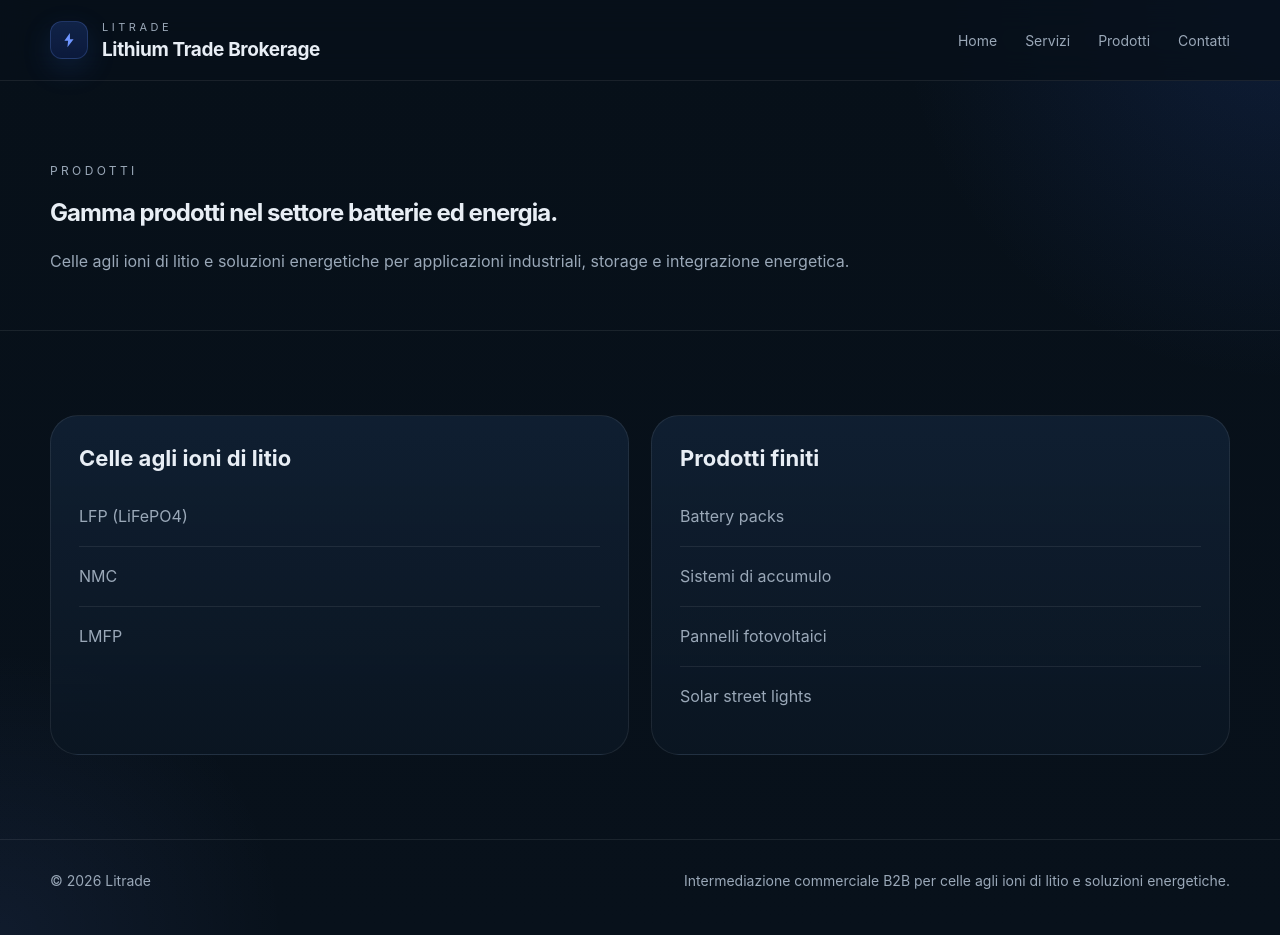
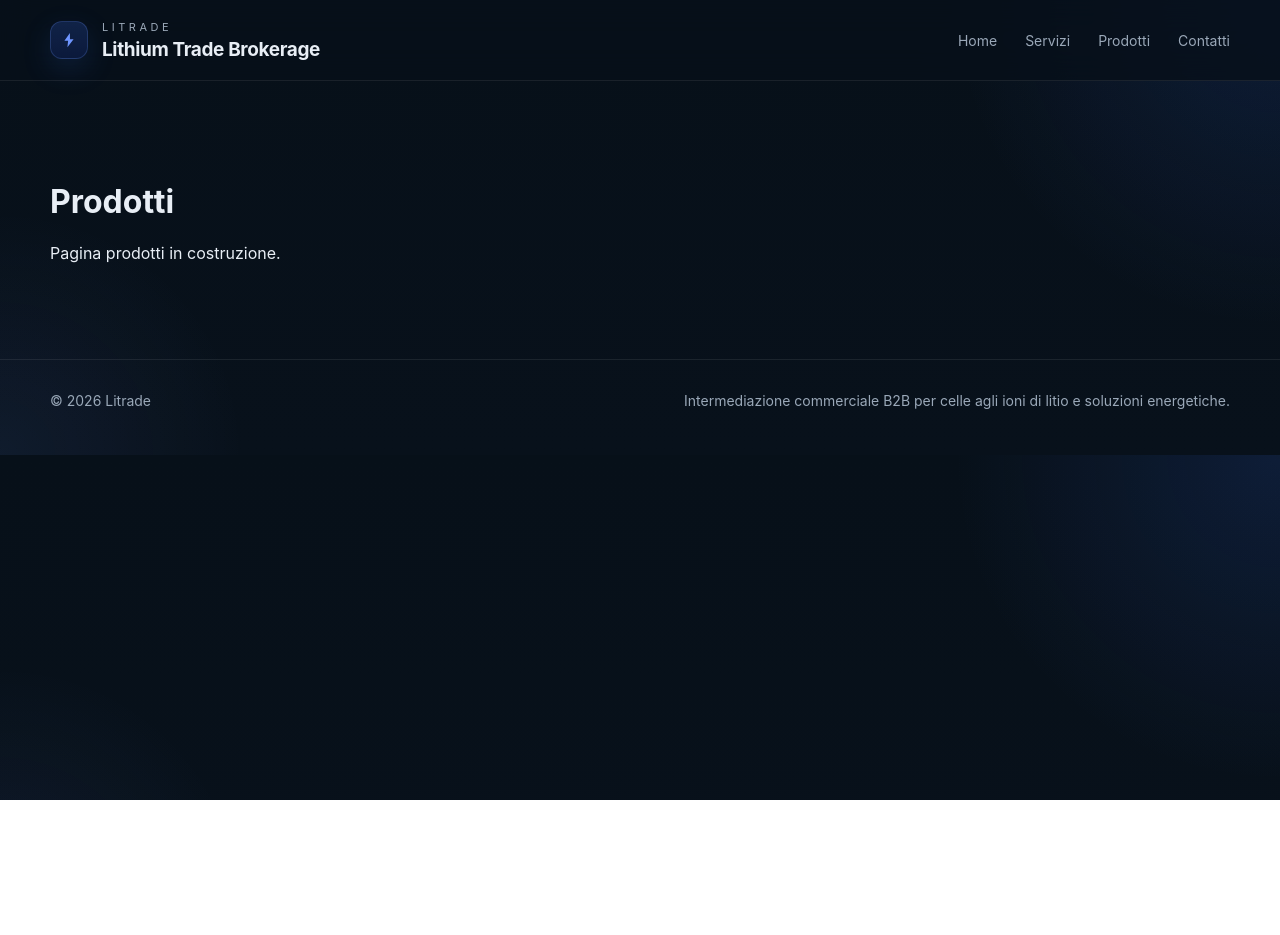
Before and after one commit to LitradeEU/Litrade-site, a Next.js app: page /prodotti in a window 1280 px wide. After the commit the page ends 800 px from the top, so only its background shows below. Built offline with nearby package versions, Linux system fonts and the light colour scheme.

Commit message:
Update prodotti.js

```diff
--- a/pages/prodotti.js
+++ b/pages/prodotti.js
@@ -1,42 +1,12 @@
-import Link from "next/link";
 import Layout from "../components/Layout";
 
 export default function Prodotti() {
   return (
     <Layout>
-      <section className="page-hero">
-        <div className="container">
-          <div className="eyebrow">Prodotti</div>
-          <h1>Gamma prodotti nel settore batterie ed energia.</h1>
-          <p>
-            Celle agli ioni di litio e soluzioni energetiche per applicazioni industriali,
-            storage e integrazione energetica.
-          </p>
-        </div>
-      </section>
-
-      <section className="section">
-        <div className="container grid-2">
-          <div className="card">
-            <h3>Celle agli ioni di litio</h3>
-            <ul className="list">
-              <li><Link href="/prodotti/lfp">LFP (LiFePO4)</Link></li>
-              <li><Link href="/prodotti/nmc">NMC</Link></li>
-              <li><Link href="/prodotti/lmfp">LMFP</Link></li>
-            </ul>
-          </div>
-
-          <div className="card">
-            <h3>Prodotti finiti</h3>
-            <ul className="list">
-              <li>Battery packs</li>
-              <li>Sistemi di accumulo</li>
-              <li>Pannelli fotovoltaici</li>
-              <li>Solar street lights</li>
-            </ul>
-          </div>
-        </div>
-      </section>
+      <div className="container" style={{ padding: "80px 0" }}>
+        <h1>Prodotti</h1>
+        <p>Pagina prodotti in costruzione.</p>
+      </div>
     </Layout>
   );
 }
```
